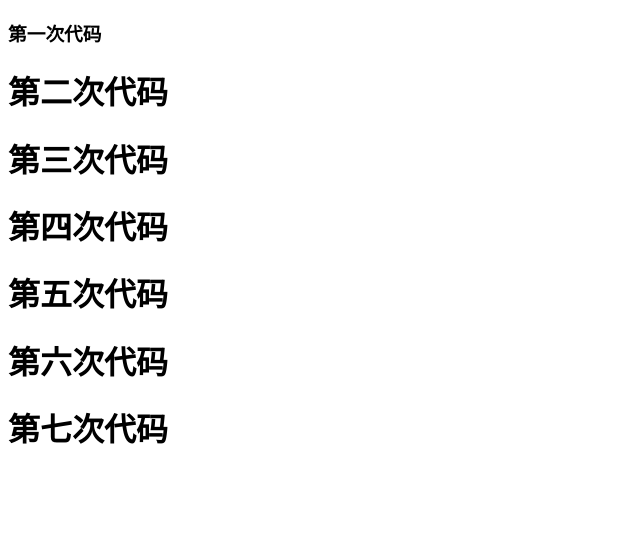
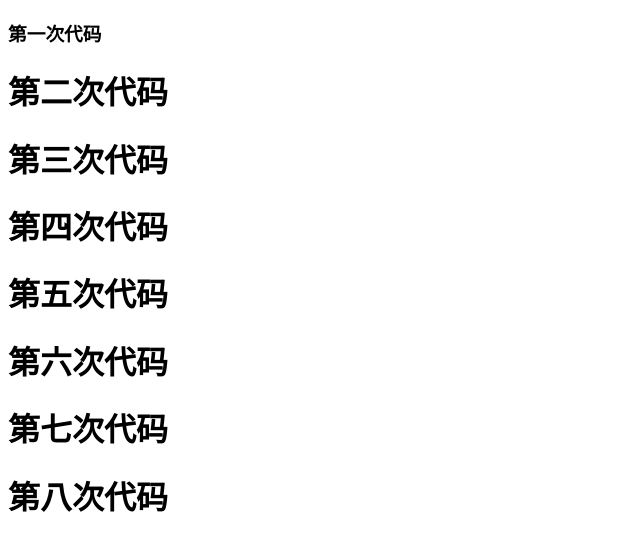
Before and after one commit to 13927525204/newtetxs, a plain HTML site: page index.html in a window 1280 px wide. Shown: the whole page, without its empty margins (0-640 px from the left). Drawn offline with Linux system fonts and the light colour scheme.

Commit message:
第八次代码更新

```diff
--- a/index.html
+++ b/index.html
@@ -14,5 +14,6 @@
     <h1>第五次代码</h1>
     <h1>第六次代码</h1>
     <h1>第七次代码</h1>
+    <h1>第八次代码</h1>
 </body>
 </html>
```
